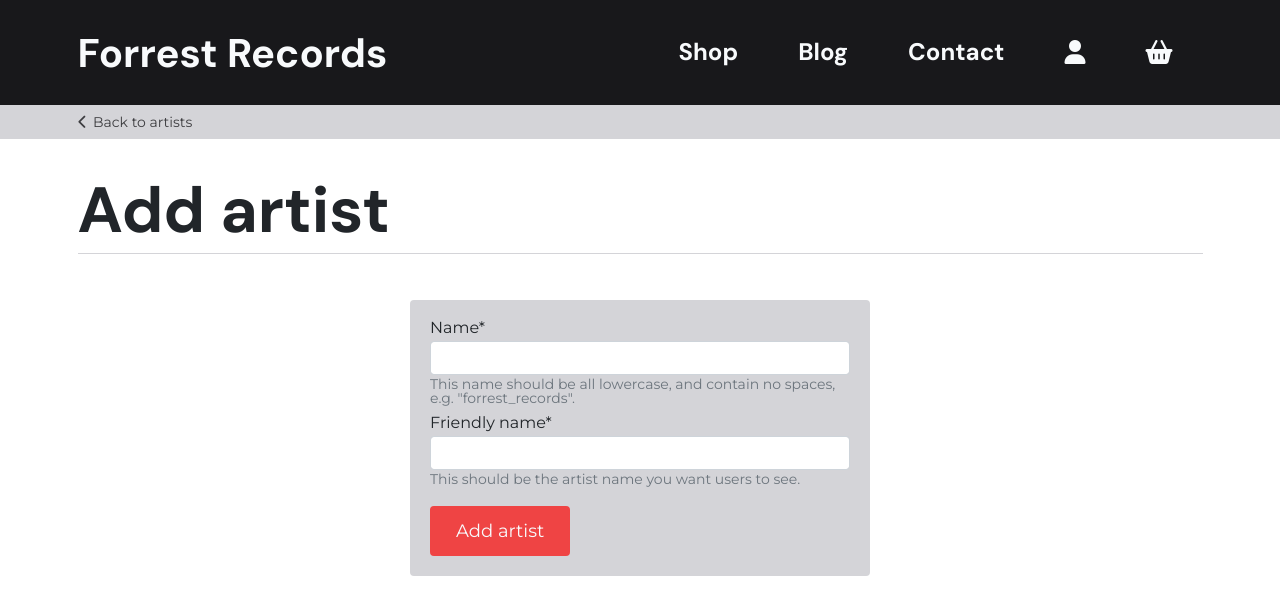
After one commit to SamuelJForrest/forrest-records, a Django app: page /artists/add_artist in a window 1280 px wide. The commit adds this page. Shown: the top 615 px of the page. Run offline with Django 3.2, Linux system fonts and the light colour scheme; the visitor is signed in with stand-in values (Sample User, id 1); parts of the project's set-up code (start-up, migrations or seed data) failed here and were passed over; some libraries are stand-ins or nearby versions.

Commit message:
IMP: add/edit artists functionality

```diff
--- /dev/null
+++ b/artists/forms.py
@@ -0,0 +1,16 @@
+from django import forms
+from .models import Artist
+
+
+class ArtistForm(forms.ModelForm):
+    """
+    Creates an artist form
+    """
+    class Meta:
+        model = Artist
+        fields = '__all__'
+
+    def __init__(self, *args, **kwargs):
+        super().__init__(*args, **kwargs)
+        for field_name, field in self.fields.items():
+            field.widget.attrs['class'] = 'testclass'
--- a/artists/models.py
+++ b/artists/models.py
@@ -10,7 +10,7 @@ class Artist(models.Model):
         max_length=254,
         null=False,
         blank=False,
-        help_text="This name should be all lowercase, and contain no spaces.")
+        help_text="This name should be all lowercase, and contain no spaces, e.g. \"forrest_records\".")
 
     friendly_name = models.CharField(
         max_length=254,
--- /dev/null
+++ b/artists/templates/artists/add-artist.html
@@ -0,0 +1,51 @@
+{% extends 'base.html' %}
+
+{% block extra_title %}
+ - {{ page_title }}
+{% endblock %}
+
+{% block breadcrumb %}
+<div class="breadcrumb">
+    <div class="container">
+        <div class="row">
+            <div class="col">
+                <a href="{% url 'artists' %}" class="d-flex align-items-center"><i class="fa-solid fa-chevron-left"></i>
+                    Back to artists</a>
+            </div>
+        </div>
+    </div>
+</div>
+{% endblock %}
+
+{% block page_header %}
+<div class="container">
+    <div class="row">
+        <div class="col-12">
+            <div class="page-header d-flex flex-column flex-md-row justify-content-md-between align-items-md-end">
+                <div class="d-flex align-items-center">
+                    <h1>{{ page_title }}</h1>
+                </div>
+                {% if artists|length > 0 %}
+                    <span>{{ artists|length }} Artist{% if artists|length > 1 %}s{% endif %}</span>
+                {% endif %}
+            </div>
+        </div>
+    </div>
+</div>
+{% endblock %}
+
+{% block content %}
+<div class="add-artist">
+    <div class="container">
+        <div class="row">
+            <div class="col-lg-5 mx-lg-auto">
+                <form action="{% url 'add_artist' %}" method="POST">
+                    {% csrf_token %}
+                    {{ form|crispy }}
+                    <button class="button mt-3">{{ page_title }}</button>
+                </form>
+            </div>
+        </div>
+    </div>
+</div>
+{% endblock %}
--- a/artists/urls.py
+++ b/artists/urls.py
@@ -3,4 +3,6 @@ from . import views
 
 urlpatterns = [
     path('', views.all_artists, name='artists'),
+    path('add_artist', views.add_artist, name='add_artist'),
+    path('edit_artist/<artist_id>', views.edit_artist, name='edit_artist'),
 ]
--- a/artists/views.py
+++ b/artists/views.py
@@ -1,8 +1,10 @@
-from django.shortcuts import render
+from django.shortcuts import render, redirect, reverse, get_object_or_404
+from django.contrib import messages
+from django.contrib.auth.decorators import login_required
 from .models import Artist
 
-# Create your views here.
-
+from .models import Artist
+from .forms import ArtistForm
 
 def all_artists(request):
     """
@@ -18,3 +20,66 @@ def all_artists(request):
     }
 
     return render(request, 'artists/artists.html', context)
+
+
+@login_required
+def add_artist(request):
+    """
+    Adds a new artist to the artist page
+    """
+    if not request.user.is_superuser:
+        messages.error(request, 'Sorry, only store owners can do that.')
+        return redirect(reverse('artists'))
+
+    if request.method == 'POST':
+        form = ArtistForm(request.POST)
+        if form.is_valid():
+            artist = form.save()
+            messages.success(request, 'Successfully added artist!')
+            return redirect(reverse('artists'))
+        else:
+            messages.error(request, 'Failed to add artist.')
+    else:
+        form = ArtistForm()
+
+    page_title = 'Add artist'
+    template = 'artists/add-artist.html'
+    context = {
+        'page_title': page_title,
+        'form': form,
+    }
+
+    return render(request, template, context)
+
+
+@login_required
+def edit_artist(request, artist_id):
+    """
+    Renders edit artist form, and updates artist model
+    """
+    if not request.user.is_superuser:
+        messages.error(request, 'Sorry, only store owners can do that.')
+        return redirect(reverse('artists'))
+
+    page_title = 'Edit Artist'
+    artist = get_object_or_404(Artist, pk=artist_id)
+
+    if request.method == 'POST':
+        form = ArtistForm(request.POST, instance=artist)
+        if form.is_valid():
+            form.save()
+            messages.success(request, f'Successfully edited {artist.name}')
+            return redirect(reverse('artists'))
+        else:
+            messages.error(request, 'Failed to add product. ')
+    else:
+        form = ArtistForm(instance=artist)
+        messages.info(request, f'You are editing {artist.name}')
+
+    template = 'artists/edit-artist.html'
+    context = {
+        'page_title': page_title,
+        'form': form,
+    }
+
+    return render(request, template, context)
--- a/products/forms.py
+++ b/products/forms.py
@@ -14,8 +14,6 @@ class AlbumForm(forms.ModelForm):
 
     def __init__(self, *args, **kwargs):
         super().__init__(*args, **kwargs)
-        for field_name, field in self.fields.items():
-            field.widget.attrs['class'] = 'testclass'
 
 
 class MerchForm(forms.ModelForm):
@@ -32,5 +30,3 @@ class MerchForm(forms.ModelForm):
         super().__init__(*args, **kwargs)
         # Sets the product type to merch
         self.initial['product_type'] = 2
-        for field_name, field in self.fields.items():
-            field.widget.attrs['class'] = 'testclass'
--- a/products/views.py
+++ b/products/views.py
@@ -120,7 +120,7 @@ def add_album(request):
             messages.success(request, 'Successfully added product!')
             return redirect(reverse('product_detail', args=[product.id]))
         else:
-            messages.error(request, 'Failed to add product. ')
+            messages.error(request, 'Failed to add product.')
     else:
         form = AlbumForm()
 
--- a/static/css/base.css
+++ b/static/css/base.css
@@ -1599,30 +1625,34 @@ h6,
   background: #3CB35A;
 }
 
-.base-form, .adjust-product form, .delete-product {
+.base-form, .add-artist form, .adjust-product form, .delete-product {
   background: #d4d4d8;
   border-radius: 0.4rem;
   padding: 2rem;
   margin-bottom: 2rem;
 }
-.base-form input, .adjust-product form input, .delete-product input,
+.base-form input, .add-artist form input, .adjust-product form input, .delete-product input,
 .base-form select,
+.add-artist form select,
 .adjust-product form select,
 .delete-product select,
 .base-form textarea,
+.add-artist form textarea,
 .adjust-product form textarea,
 .delete-product textarea {
   font-size: 1.6rem;
 }
-.base-form input[type=checkbox], .adjust-product form input[type=checkbox], .delete-product input[type=checkbox],
+.base-form input[type=checkbox], .add-artist form input[type=checkbox], .adjust-product form input[type=checkbox], .delete-product input[type=checkbox],
 .base-form select[type=checkbox],
+.add-artist form select[type=checkbox],
 .adjust-product form select[type=checkbox],
 .delete-product select[type=checkbox],
 .base-form textarea[type=checkbox],
+.add-artist form textarea[type=checkbox],
 .adjust-product form textarea[type=checkbox],
 .delete-product textarea[type=checkbox] {
   padding: 1rem;
 }
-.base-form .form-check-label, .adjust-product form .form-check-label, .delete-product .form-check-label {
+.base-form .form-check-label, .add-artist form .form-check-label, .adjust-product form .form-check-label, .delete-product .form-check-label {
   transform: translate(0.5rem, 50%);
 }/*# sourceMappingURL=base.css.map */
--- a/static/css/components/_artists.scss
+++ b/static/css/components/_artists.scss
@@ -1,3 +1,5 @@
+$transform-distance: -1.6rem;
+
 .artists {
     &-group {
         &-title {
@@ -10,7 +12,18 @@
         &-item {
             margin-bottom: .5rem;
 
-            a {
+            &:hover,
+            &:focus {
+                .artists {
+                    &-edit,
+                    &-delete {
+                        opacity: 1;
+                        transform: translateX(0);
+                    }
+                }
+            }
+
+            &-link {
                 font-size: 2rem;
                 color: $color-black;
                 text-decoration: none;
@@ -23,4 +36,39 @@
             }
         }
     }
+
+    &-edit,
+    &-delete {
+        margin-left: .8rem;
+        transform: translateX($transform-distance);
+        opacity: 0;
+        color: $color-black;
+        text-decoration: none;
+        display: inline-block;
+
+        &:hover,
+        &:focus {
+            color: $color-red;
+        }
+
+        i {
+            font-size: 1.3rem;
+        }
+    }
+
+    &-edit {
+        transition: all $fast;
+    }
+
+    &-delete {
+        transition: all $fast;
+        transition-property: all;
+        transition-delay: ($fast / 3);
+    }
 }
+
+.add-artist {
+    form {
+        @extend .base-form;
+    }
+}
```
Also changed, not shown: other parts of static/css/base.css (+29 -3 lines), artists/templates/artists/artists.html (+19 -4 lines), artists/templates/artists/edit-artist.html (added, +51 -0 lines), artists/migrations/0004_alter_artist_name.py (added), 1 other file.
